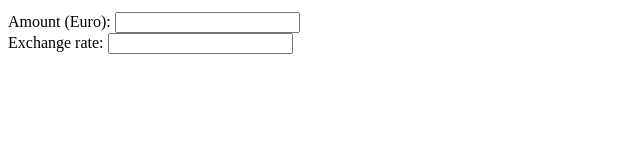
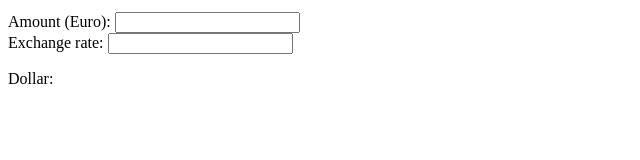
Before and after one commit to nickpao1975/vue-currency-calculator, a Vue app: page / in a window 1280 px wide. Shown: the part 120-280 px from the top of the page, without its empty margins (0-640 px from the left). Built offline with nearby package versions, Linux system fonts and the light colour scheme.

Commit message:
[step 4] add paragraph for result of conversion (no content yet)

```diff
--- a/src/components/CurrencyCalculator/CurrencyCalculator.vue
+++ b/src/components/CurrencyCalculator/CurrencyCalculator.vue
@@ -31,6 +31,7 @@ export default defineComponent({
       <label for="exchangeRate">Exchange rate: </label>
       <input type="text" id="exchangeRate" />
     </div>
+    <p>Dollar:</p>
   </main>
 </template>
 
```
